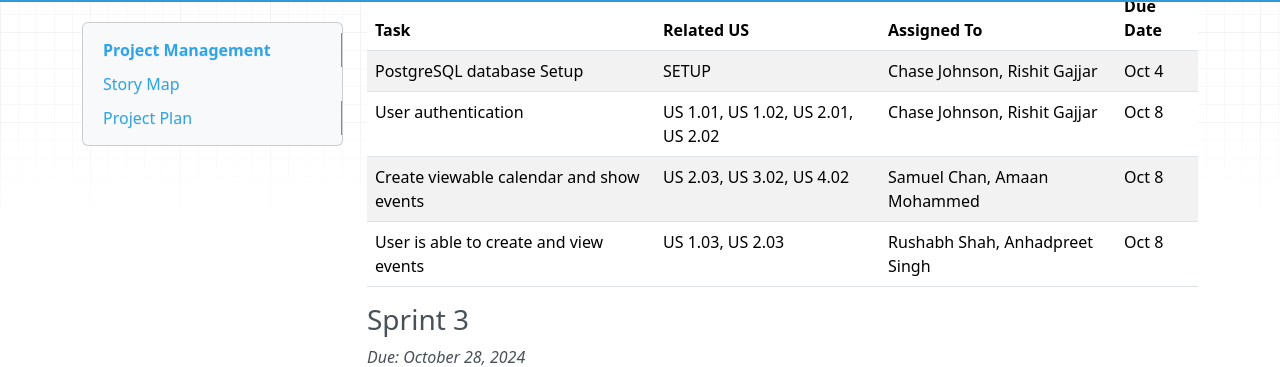
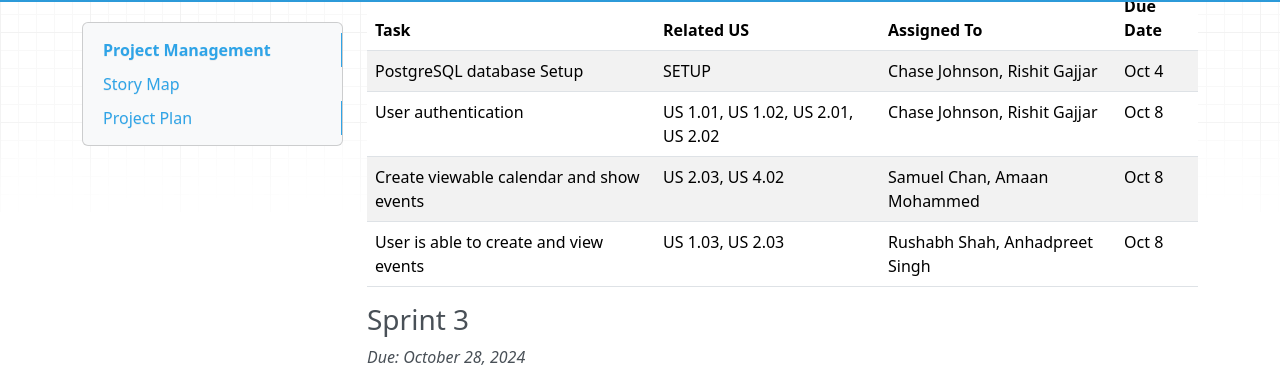
Before and after one commit to UAlberta-CMPUT401/f24project-Bleeding-Heart-Art-Space, an MkDocs documentation site: the page built from docs/project-management.md, in a window 1280 px wide and 900 px high, scrolled down 2175 px. Shown: the part 94-461 px from the top of the window. Built offline with MkDocs 1.6.1, drawn with Linux system fonts in a browser that asks for light colours; nearby versions of some CDN libraries.

Commit message:
Update project-management.md

```diff
--- a/docs/project-management.md
+++ b/docs/project-management.md
@@ -49,7 +49,7 @@
 | ---------------------------------------- | ---------------------------------------- | --------------------------------- | -------- |
 | PostgreSQL database Setup                | SETUP                                    | Chase Johnson, Rishit Gajjar      | Oct 4    |
 | User authentication                      | US 1.01, US 1.02, US 2.01, US 2.02       | Chase Johnson, Rishit Gajjar      | Oct 8    |
-| Create viewable calendar and show events | US 2.03, US 3.02, US 4.02                | Samuel Chan, Amaan Mohammed       | Oct 8    |
+| Create viewable calendar and show events | US 2.03, US 4.02                         | Samuel Chan, Amaan Mohammed       | Oct 8    |
 | User is able to create and view events   | US 1.03, US 2.03                         | Rushabh Shah, Anhadpreet Singh    | Oct 8    |
 
 ### **Sprint 3**
```
